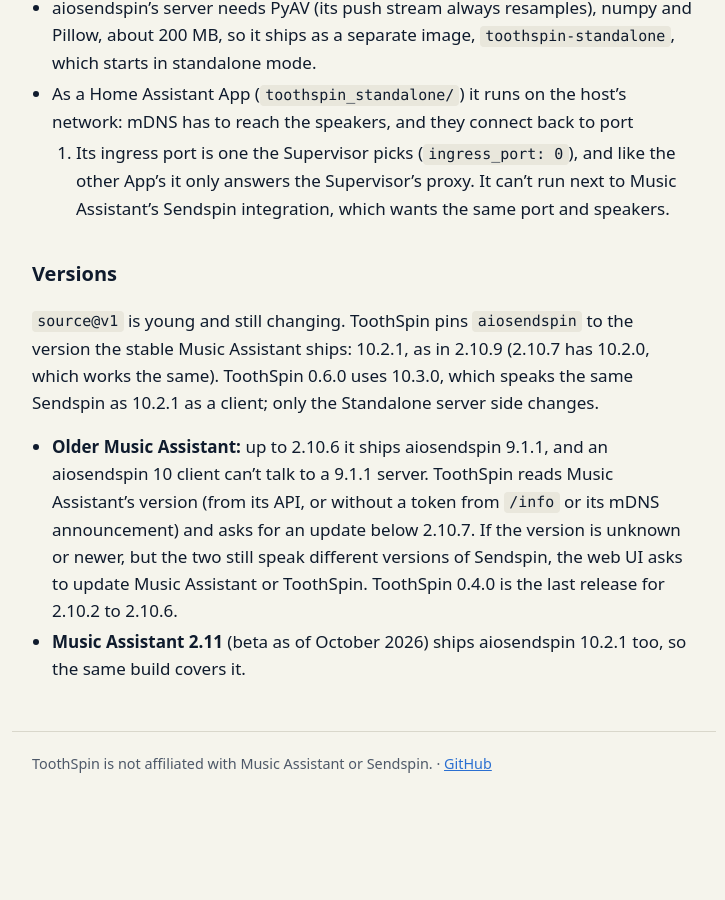
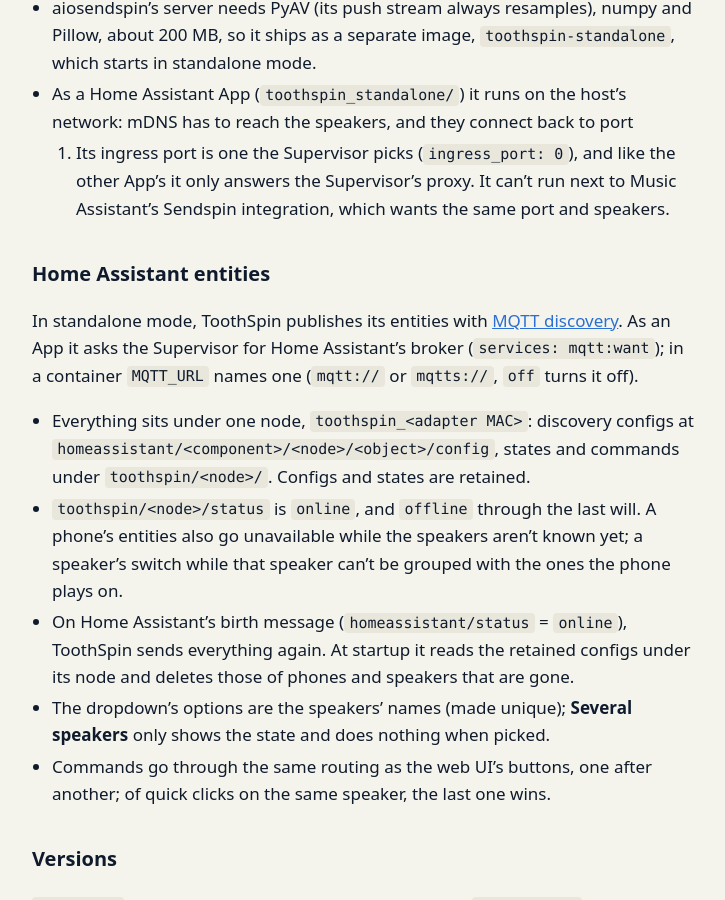
Before and after one commit to eknoes/toothspin, a Jekyll site: the page built from docs/overview.md, in a window 1280 px wide and 900 px high, scrolled down 5296 px. Shown: the whole window, without its empty margins (276-1001 px from the left). Built offline with Jekyll 4.4.1, drawn with Linux system fonts in a browser that asks for light colours; before the commit the page ends 6103 px from its top, so only the background shows below that.

Commit message:
docs: Home Assistant entities in ToothSpin Standalone (#29)
Co-Authored-By: Claude Opus 5.5 <noreply@anthropic.com>

```diff
--- a/docs/overview.md
+++ b/docs/overview.md
@@ -206,6 +206,30 @@ library Music Assistant uses too:
   run next to Music Assistant's Sendspin integration, which wants the same
   port and speakers.
 
+## Home Assistant entities
+
+In standalone mode, ToothSpin publishes its entities with
+[MQTT discovery](https://www.home-assistant.io/integrations/mqtt/#mqtt-discovery).
+As an App it asks the Supervisor for Home Assistant's broker
+(`services: mqtt:want`); in a container `MQTT_URL` names one (`mqtt://` or
+`mqtts://`, `off` turns it off).
+
+- Everything sits under one node, `toothspin_<adapter MAC>`: discovery
+  configs at `homeassistant/<component>/<node>/<object>/config`, states and
+  commands under `toothspin/<node>/`. Configs and states are retained.
+- `toothspin/<node>/status` is `online`, and `offline` through the last
+  will. A phone's entities also go unavailable while the speakers aren't
+  known yet; a speaker's switch while that speaker can't be grouped with
+  the ones the phone plays on.
+- On Home Assistant's birth message (`homeassistant/status` = `online`),
+  ToothSpin sends everything again. At startup it reads the retained
+  configs under its node and deletes those of phones and speakers that are
+  gone.
+- The dropdown's options are the speakers' names (made unique); **Several
+  speakers** only shows the state and does nothing when picked.
+- Commands go through the same routing as the web UI's buttons, one after
+  another; of quick clicks on the same speaker, the last one wins.
+
 ## Versions
 
 `source@v1` is young and still changing. ToothSpin pins `aiosendspin` to the
```
Also changed, not shown: docs/faq.md (+12 -0 lines), docs/index.md (+1 -1 lines), toothspin_standalone/DOCS.md (+35 -6 lines).
